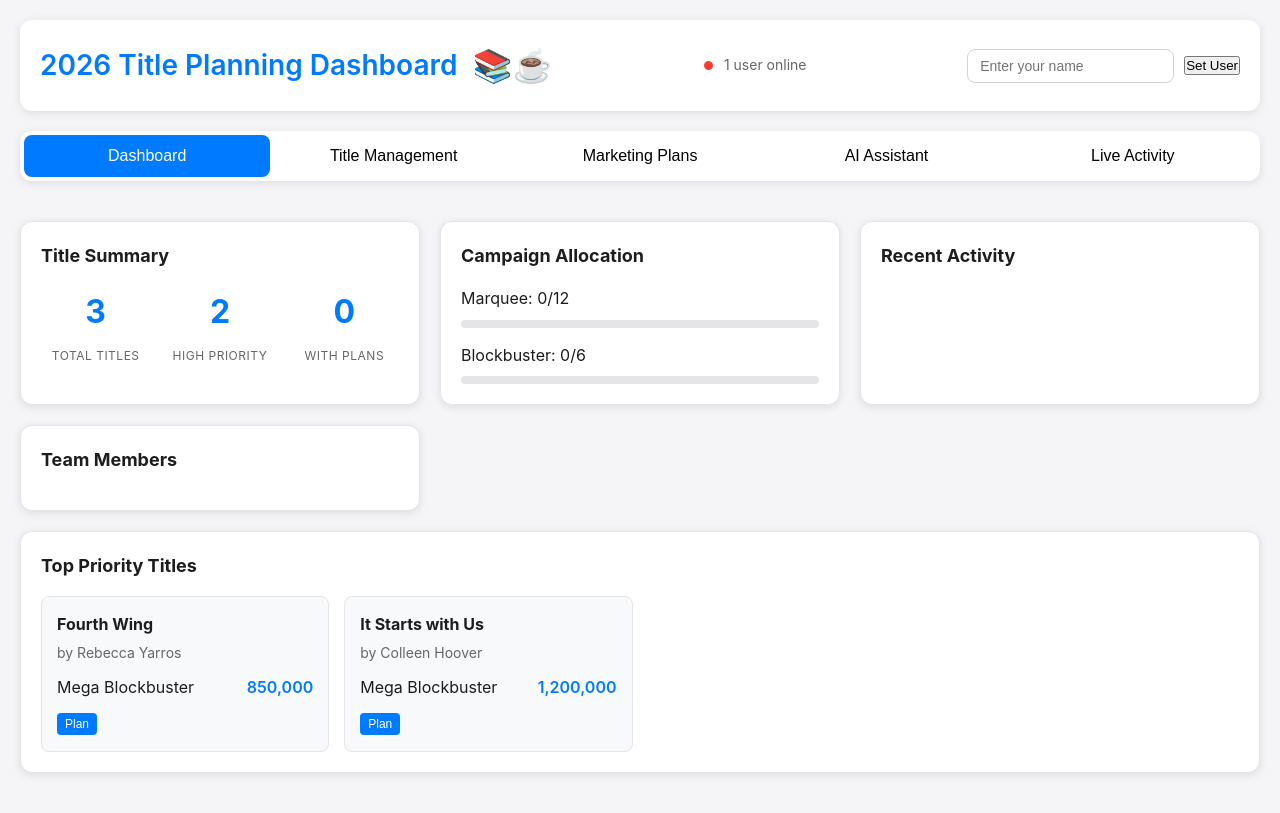
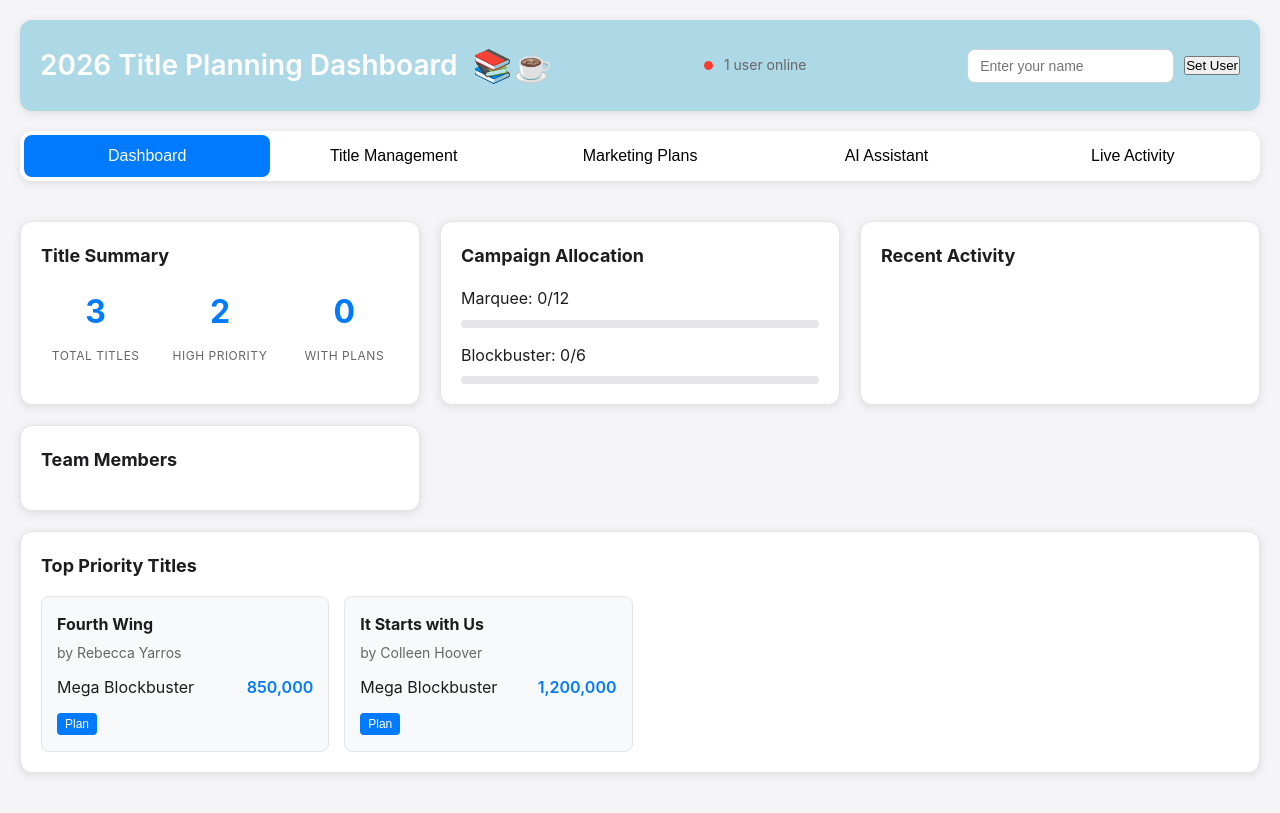
Before and after one commit to cpenido/2026-Title-Planner, a plain HTML site: page index.html in a window 1280 px wide. Drawn offline with Linux system fonts and the light colour scheme; no server answers.

Commit message:
Change header to pale blue background with white text

```diff
--- a/styles.css
+++ b/styles.css
@@ -297,7 +297,7 @@ body {
 }
 
 header {
-    background: white;
+    background: lightblue;
     padding: 20px;
     border-radius: 12px;
     box-shadow: 0 2px 10px rgba(0,0,0,0.1);
@@ -308,7 +308,7 @@ header {
 }
 
 header h1 {
-    color: #007AFF;
+    color: white;
     font-size: 28px;
     font-weight: 600;
 }
```
